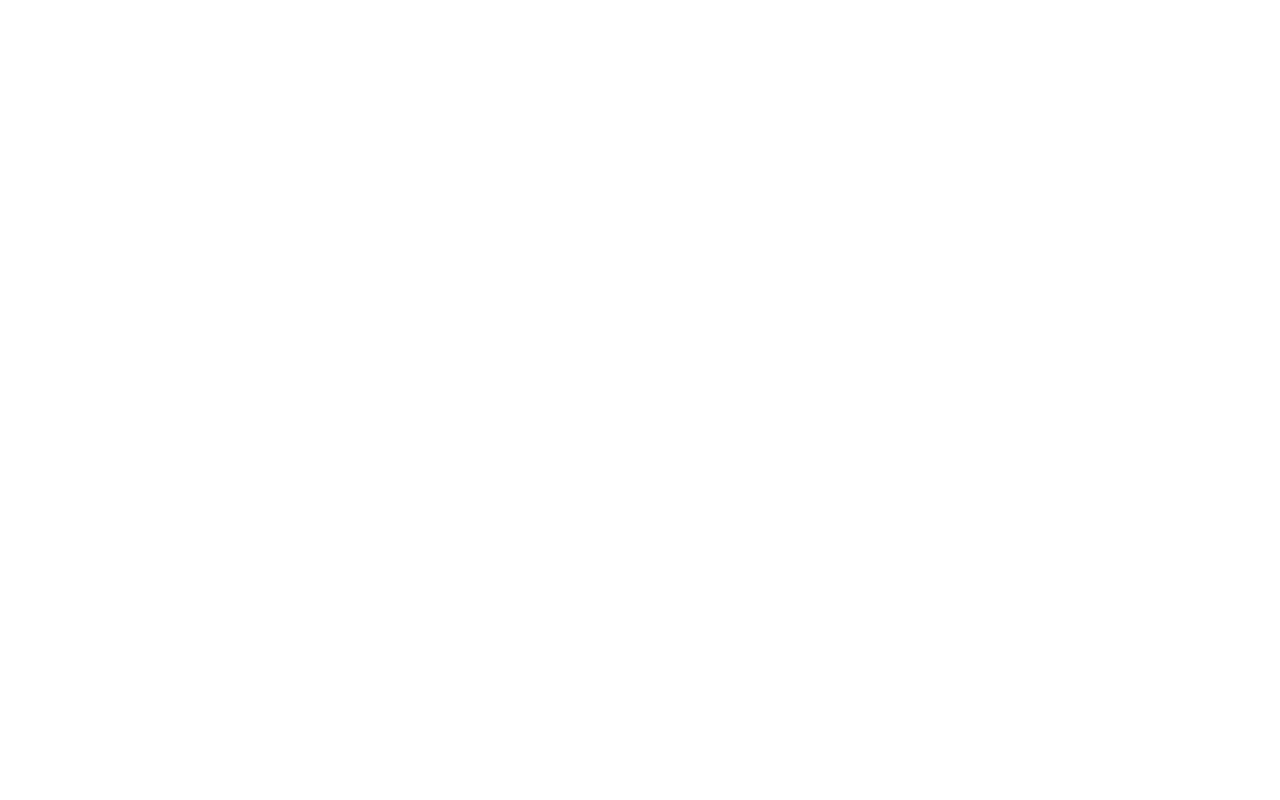
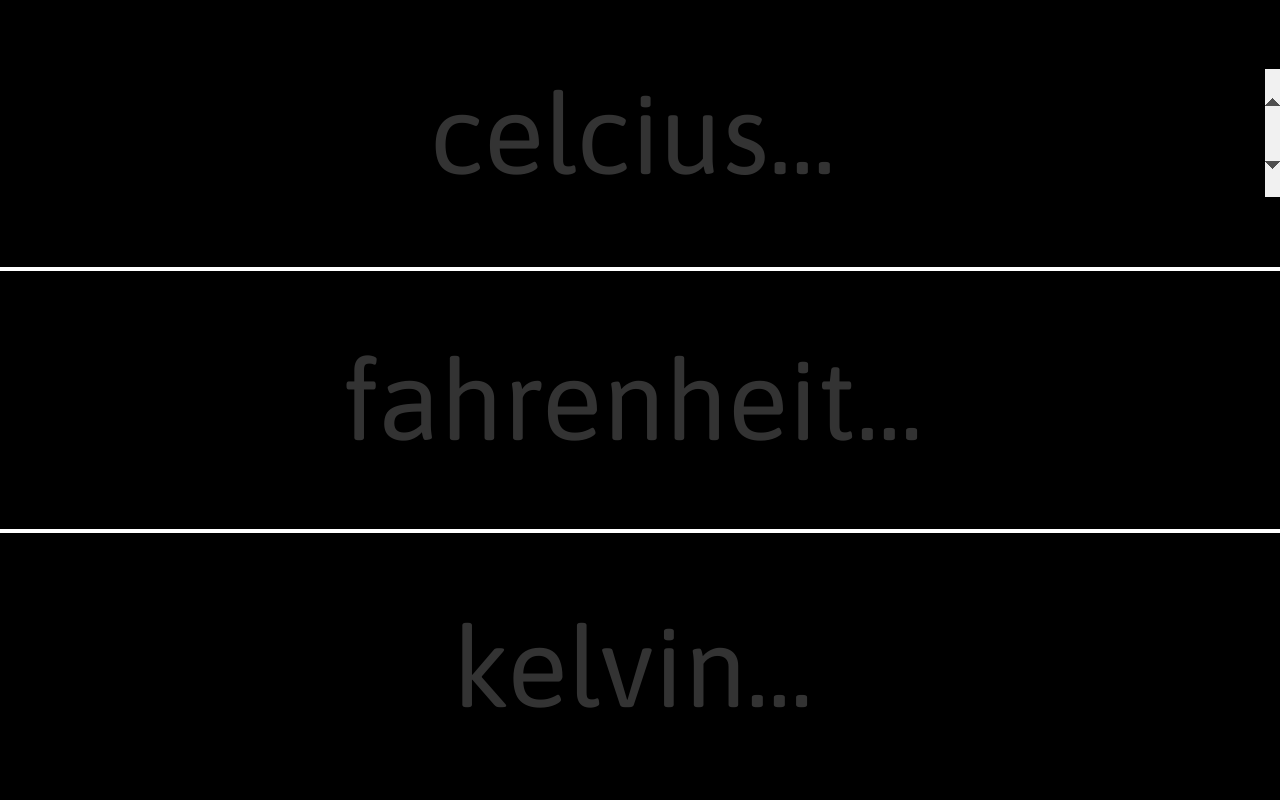
Before and after one commit to ravinduf/temperature-converter, a plain HTML site: page index.html in a window 1280 px wide. Drawn offline with Linux system fonts and the light colour scheme.

Commit message:
added styling

```diff
--- a/index.html
+++ b/index.html
@@ -3,9 +3,20 @@
 <head>
     <meta charset="UTF-8">
     <meta name="viewport" content="width=device-width, initial-scale=1.0">
+    <link rel="stylesheet" href="styles.css">
     <title>Temperature Converter</title>
 </head>
 <body>
+    <div id="celcius">
+        <input type="number" placeholder="celcius..." >
+    </div>
+    <div id="fahrenheit">
+        <input type="number" placeholder="fahrenheit...">
+    </div>
+    <div id="kelvin">
+        <input type="number" placeholder="kelvin...">
+    </div>
 
+    <script src="app.js" charset="utf-8"></script>
 </body>
 </html>
--- a/styles.css
+++ b/styles.css
@@ -0,0 +1,35 @@
+@import url('https://fonts.googleapis.com/css2?family=Asap:ital,wght@0,400;0,600;1,500&display=swap');
+* {
+    padding: 0;
+    margin: 0;
+    box-sizing: border-box;
+}
+
+body{
+    background: black;
+}
+
+div {
+    height: 33.33vh;
+}
+
+#fahrenheit{
+    border-top: 4px solid white;
+    border-bottom: 4px solid white;
+}
+
+input[type=number] {
+    width: 100%;
+    height: 100%;
+    background: black;
+    color: white;
+    font-size: 7em;
+    outline: none;
+    text-align: center;
+    font-family: 'Asap', 'sans-serif';
+    border: 0px;
+}
+
+::placeholder {
+    color: #333333;
+}
```
